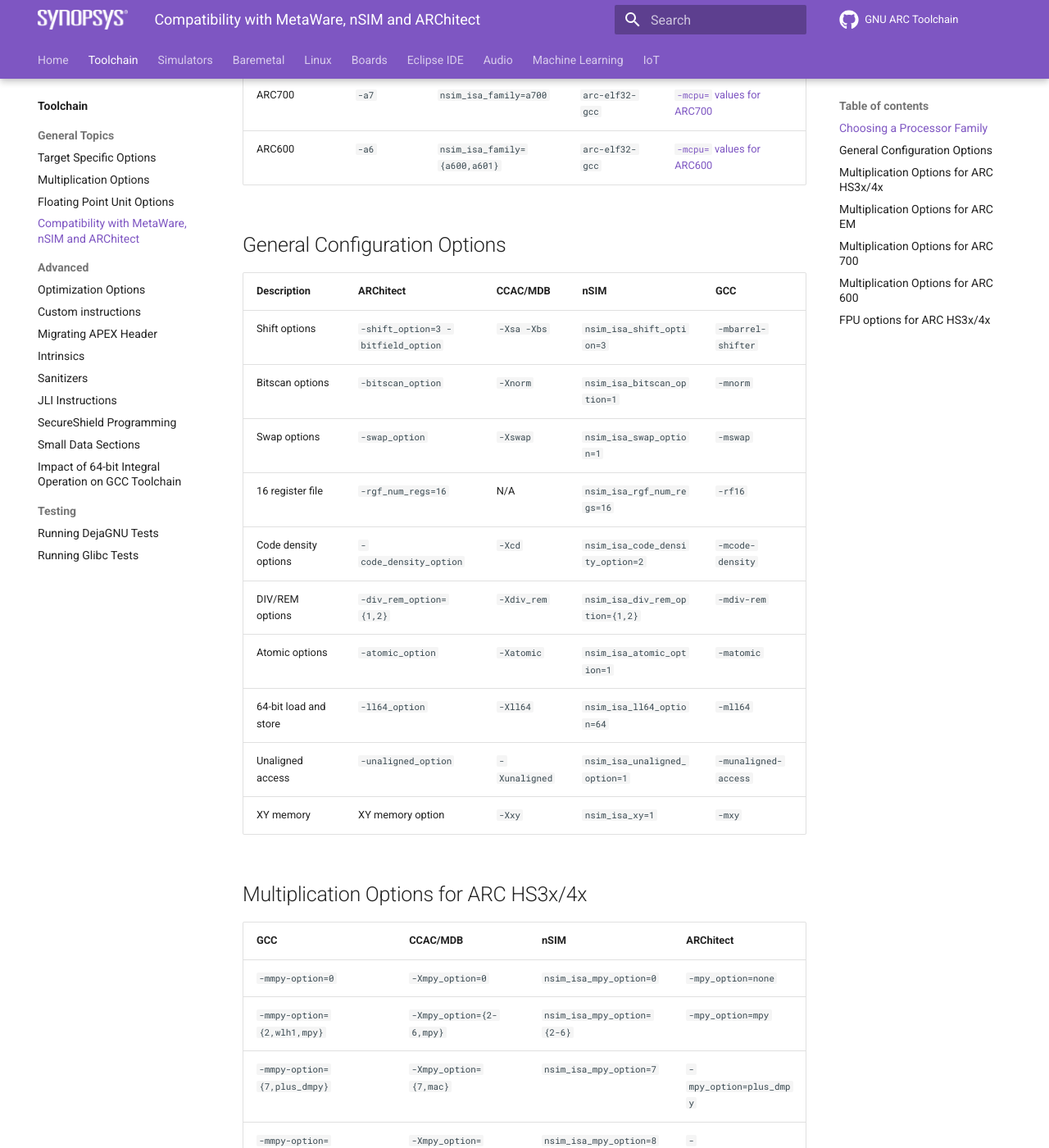
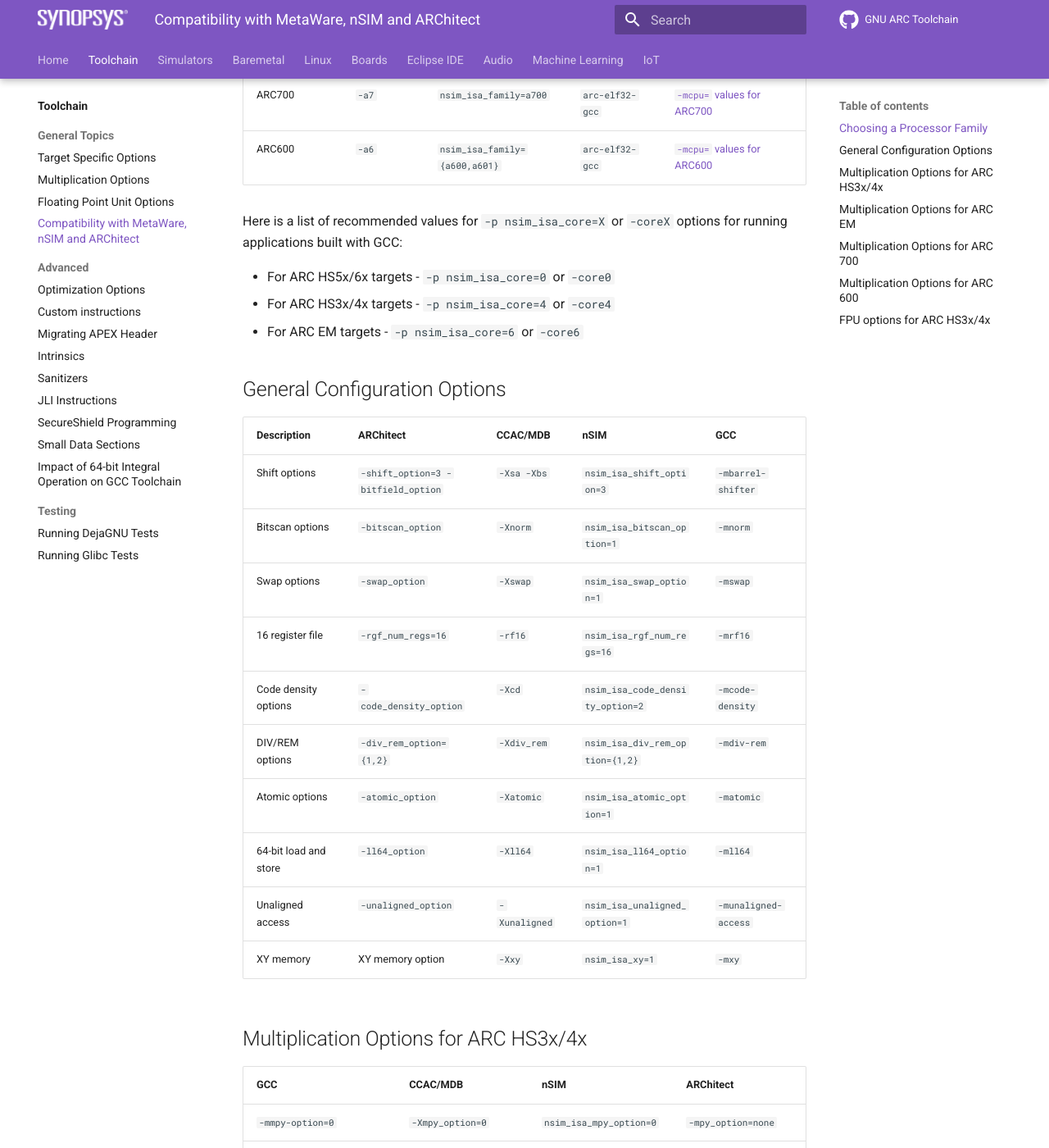
Before and after one commit to foss-for-synopsys-dwc-arc-processors/documentation, an MkDocs documentation site: the page built from docs/toolchain/compatibility.md, in a window 1280 px wide and 1400 px high, scrolled down 597 px. Shown: the whole window at 82% size. Built offline with MkDocs 1.6.1 and Material for MkDocs 9.7.7, drawn with Linux system fonts in a browser that asks for light colours; comment, search, counter and statistics services are not loaded; the version menu is left out.

Commit message:
toolchain: A number of small fixes

```diff
--- a/docs/toolchain/compatibility.md
+++ b/docs/toolchain/compatibility.md
@@ -4,12 +4,19 @@
 
 | Processor Family | CCAC/MDB | nSIM                          | GCC binary      | GCC option                                                                                           |
 |------------------|----------|-------------------------------|-----------------|------------------------------------------------------------------------------------------------------|
-| ARC HS6x         | `-arc64` | `nsim_isa_family=arc64`       | `arc64-elf-gcc` | [`-mcpu=` values for ARC HS6x](./target-options.md#arcv3-toolchain)                                  |
-| ARC HS5x         | `-av3hs` | `nsim_isa_family=av3hs`       | `arc64-elf-gcc` | [`-mcpu=` values for ARC HS5x](./target-options.md#arcv3-toolchain)                                  |
+| ARC HS6x         | `-arc64` | `nsim_isa_family=arc64`       | `arc64-elf-gcc` | [`-mcpu=` values for ARC HS6x](./target-options.md#values-of--mcpu-for-arcv3)                        |
+| ARC HS5x         | `-av3hs` | `nsim_isa_family=av3hs`       | `arc64-elf-gcc` | [`-mcpu=` values for ARC HS5x](./target-options.md#values-of--mcpu-for-arcv3)                        |
 | ARC HS3x/4x      | `-av2hs` | `nsim_isa_family=av2hs`       | `arc-elf32-gcc` | [`-mcpu=` values for ARC HS3x/4x](./target-options.md#values-of-mcpu-for-arc-hs3x-and-hs4x-families) |
 | ARC EM           | `-av2em` | `nsim_isa_family=av2em`       | `arc-elf32-gcc` | [`-mcpu=` values for ARC EM](./target-options.md#values-of--mcpu-for-arc-em-family)                  |
 | ARC700           | `-a7`    | `nsim_isa_family=a700`        | `arc-elf32-gcc` | [`-mcpu=` values for ARC700](./target-options.md#values-of--mcpu-for-arc-600-and-700-families)       |
 | ARC600           | `-a6`    | `nsim_isa_family={a600,a601}` | `arc-elf32-gcc` | [`-mcpu=` values for ARC600](./target-options.md#values-of--mcpu-for-arc-600-and-700-families)       |
+
+Here is a list of recommended values for `-p nsim_isa_core=X` or `-coreX` options
+for running applications built with GCC:
+
+* For ARC HS5x/6x targets - `-p nsim_isa_core=0` or `-core0`
+* For ARC HS3x/4x targets - `-p nsim_isa_core=4` or `-core4`
+* For ARC EM targets - `-p nsim_isa_core=6` or `-core6`
 
 ## General Configuration Options
 
@@ -18,11 +25,11 @@
 | Shift options         | `-shift_option=3 -bitfield_option` | `-Xsa -Xbs`   | `nsim_isa_shift_option=3`        | `-mbarrel-shifter`   |
 | Bitscan options       | `-bitscan_option`                  | `-Xnorm`      | `nsim_isa_bitscan_option=1`      | `-mnorm`             |
 | Swap options          | `-swap_option`                     | `-Xswap`      | `nsim_isa_swap_option=1`         | `-mswap`             |
-| 16 register file      | `-rgf_num_regs=16`                 | N/A           | `nsim_isa_rgf_num_regs=16`       | `-rf16`              |
+| 16 register file      | `-rgf_num_regs=16`                 | `-rf16`       | `nsim_isa_rgf_num_regs=16`       | `-mrf16`             |
 | Code density options  | `-code_density_option`             | `-Xcd`        | `nsim_isa_code_density_option=2` | `-mcode-density`     |
 | DIV/REM options       | `-div_rem_option={1,2}`            | `-Xdiv_rem`   | `nsim_isa_div_rem_option={1,2}`  | `-mdiv-rem`          |
 | Atomic options        | `-atomic_option`                   | `-Xatomic`    | `nsim_isa_atomic_option=1`       | `-matomic`           |
-| 64-bit load and store | `-ll64_option`                     | `-Xll64`      | `nsim_isa_ll64_option=64`        | `-mll64`             |
+| 64-bit load and store | `-ll64_option`                     | `-Xll64`      | `nsim_isa_ll64_option=1`         | `-mll64`             |
 | Unaligned access      | `-unaligned_option`                | `-Xunaligned` | `nsim_isa_unaligned_option=1`    | `-munaligned-access` |
 | XY memory             | XY memory option                   | `-Xxy`        | `nsim_isa_xy=1`                  | `-mxy`               |
 
```
Also changed, not shown: docs/toolchain/target-options.md (+13 -5 lines).
